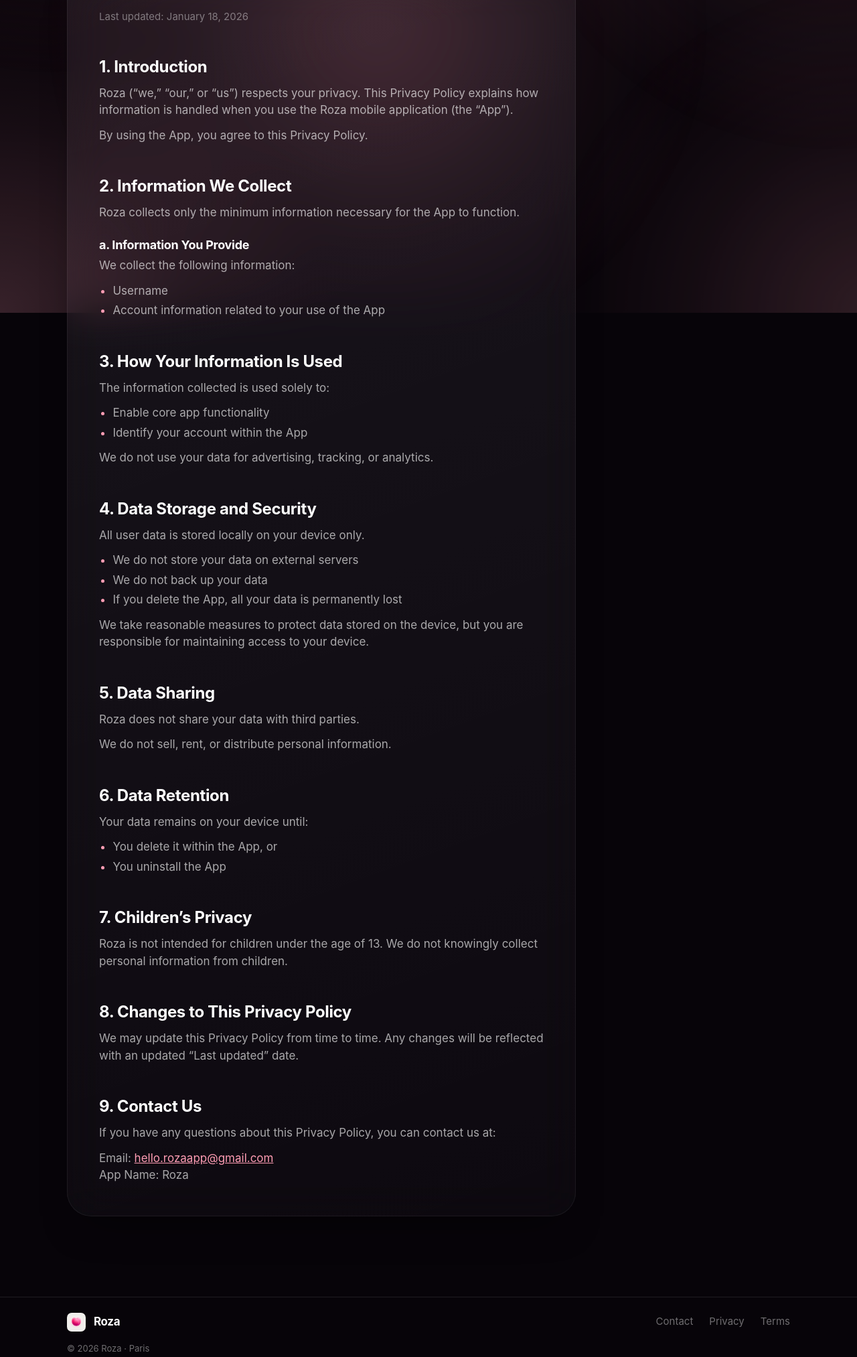
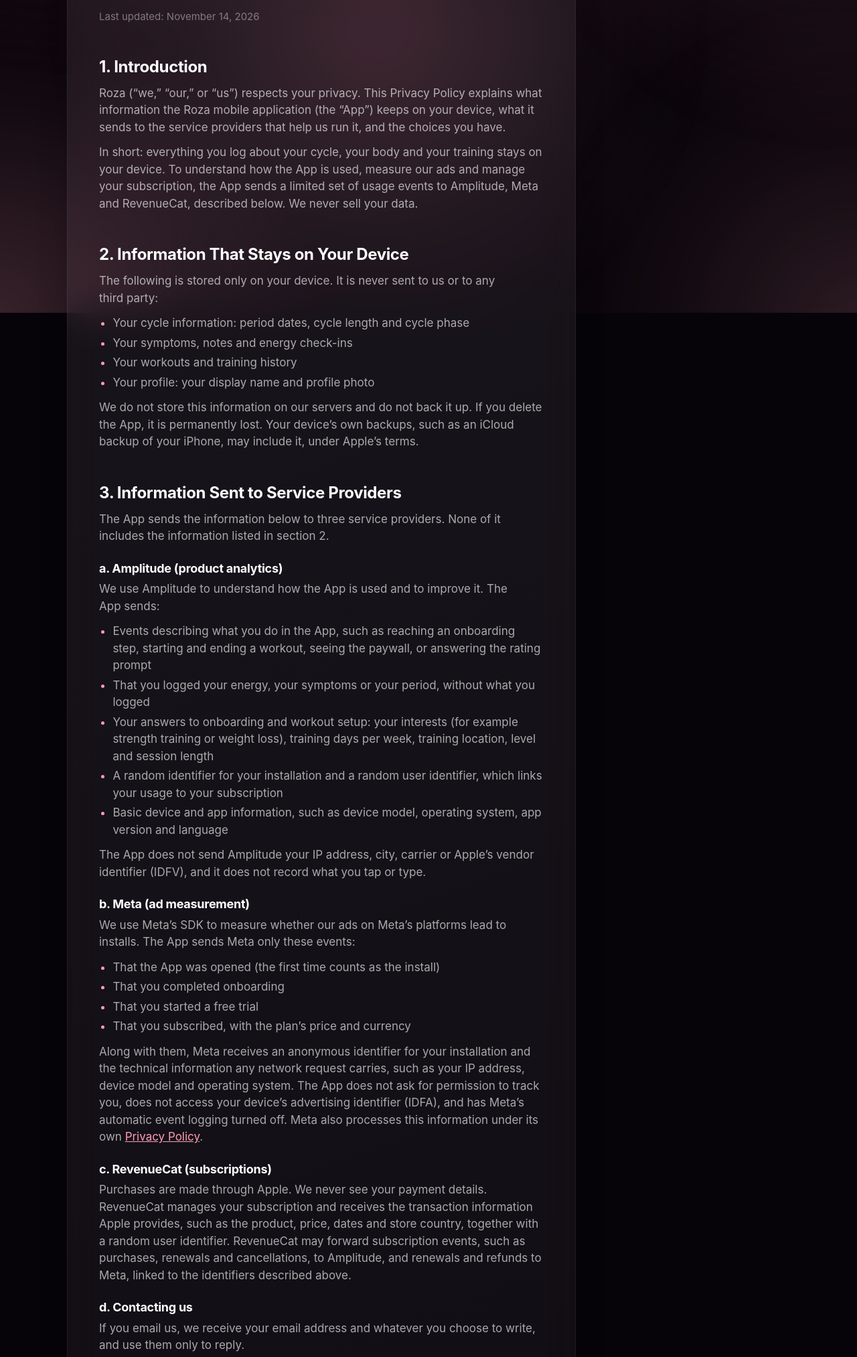
Before and after one commit to theeeebz/roza-website, a plain HTML site: page privacy/index.html in a window 1280 px wide. Shown: the part 333-2359 px from the top of the page at 67% size. Drawn offline with Linux system fonts and the light colour scheme.

Commit message:
Merge pull request #1 from theeeebz/update-privacy-policy-analytics

```diff
--- a/privacy/index.html
+++ b/privacy/index.html
@@ -4,12 +4,12 @@
   <meta charset="utf-8">
   <meta name="viewport" content="width=device-width, initial-scale=1, viewport-fit=cover">
   <title>Privacy Policy — Roza</title>
-  <meta name="description" content="How Roza handles your information: stored on your device only, never sold or shared.">
+  <meta name="description" content="How Roza handles your information: your cycle and health logs stay on your device; limited usage data goes to analytics, ad measurement and subscription providers. Never sold.">
   <link rel="canonical" href="https://rozacyclesync.com/privacy/">
   <meta name="theme-color" content="#070409">
   <meta property="og:site_name" content="Roza">
   <meta property="og:title" content="Privacy Policy — Roza">
-  <meta property="og:description" content="How Roza handles your information: stored on your device only, never sold or shared.">
+  <meta property="og:description" content="How Roza handles your information: your cycle and health logs stay on your device; limited usage data goes to analytics, ad measurement and subscription providers. Never sold.">
   <meta property="og:image" content="https://rozacyclesync.com/assets/app-icon.png">
   <link rel="icon" type="image/png" href="/assets/favicon.png">
   <link rel="apple-touch-icon" href="/assets/apple-touch-icon.png">
@@ -47,56 +47,92 @@
     <section class="page-body">
       <div class="wrap">
         <article class="card prose">
-          <p class="updated">Last updated: January 18, 2026</p>
+          <p class="updated">Last updated: November 14, 2026</p>
 
           <h2>1. Introduction</h2>
-          <p>Roza (“we,” “our,” or “us”) respects your privacy. This Privacy Policy explains how information is handled when you use the Roza mobile application (the “App”).</p>
-          <p>By using the App, you agree to this Privacy Policy.</p>
+          <p>Roza (“we,” “our,” or “us”) respects your privacy. This Privacy Policy explains what information the Roza mobile application (the “App”) keeps on your device, what it sends to the service providers that help us run it, and the choices you have.</p>
+          <p>In short: everything you log about your cycle, your body and your training stays on your device. To understand how the App is used, measure our ads and manage your subscription, the App sends a limited set of usage events to Amplitude, Meta and RevenueCat, described below. We never sell your data.</p>
 
-          <h2>2. Information We Collect</h2>
-          <p>Roza collects only the minimum information necessary for the App to function.</p>
-          <h3>a. Information You Provide</h3>
-          <p>We collect the following information:</p>
+          <h2>2. Information That Stays on Your Device</h2>
+          <p>The following is stored only on your device. It is never sent to us or to any third party:</p>
           <ul>
-            <li>Username</li>
-            <li>Account information related to your use of the App</li>
+            <li>Your cycle information: period dates, cycle length and cycle phase</li>
+            <li>Your symptoms, notes and energy check-ins</li>
+            <li>Your workouts and training history</li>
+            <li>Your profile: your display name and profile photo</li>
+          </ul>
+          <p>We do not store this information on our servers and do not back it up. If you delete the App, it is permanently lost. Your device’s own backups, such as an iCloud backup of your iPhone, may include it, under Apple’s terms.</p>
+
+          <h2>3. Information Sent to Service Providers</h2>
+          <p>The App sends the information below to three service providers. None of it includes the information listed in section 2.</p>
+
+          <h3>a. Amplitude (product analytics)</h3>
+          <p>We use Amplitude to understand how the App is used and to improve it. The App sends:</p>
+          <ul>
+            <li>Events describing what you do in the App, such as reaching an onboarding step, starting and ending a workout, seeing the paywall, or answering the rating prompt</li>
+            <li>That you logged your energy, your symptoms or your period, without what you logged</li>
+            <li>Your answers to onboarding and workout setup: your interests (for example strength training or weight loss), training days per week, training location, level and session length</li>
+            <li>A random identifier for your installation and a random user identifier, which links your usage to your subscription</li>
+            <li>Basic device and app information, such as device model, operating system, app version and language</li>
+          </ul>
+          <p>The App does not send Amplitude your IP address, city, carrier or Apple’s vendor identifier (IDFV), and it does not record what you tap or type.</p>
+
+          <h3>b. Meta (ad measurement)</h3>
+          <p>We use Meta’s SDK to measure whether our ads on Meta’s platforms lead to installs. The App sends Meta only these events:</p>
+          <ul>
+            <li>That the App was opened (the first time counts as the install)</li>
+            <li>That you completed onboarding</li>
+            <li>That you started a free trial</li>
+            <li>That you subscribed, with the plan’s price and currency</li>
+          </ul>
+          <p>Along with them, Meta receives an anonymous identifier for your installation and the technical information any network request carries, such as your IP address, device model and operating system. The App does not ask for permission to track you, does not access your device’s advertising identifier (IDFA), and has Meta’s automatic event logging turned off. Meta also processes this information under its own <a href="https://www.facebook.com/privacy/policy/">Privacy Policy</a>.</p>
+
+          <h3>c. RevenueCat (subscriptions)</h3>
+          <p>Purchases are made through Apple. We never see your payment details. RevenueCat manages your subscription and receives the transaction information Apple provides, such as the product, price, dates and store country, together with a random user identifier. RevenueCat may forward subscription events, such as purchases, renewals and cancellations, to Amplitude, and renewals and refunds to Meta, linked to the identifiers described above.</p>
+
+          <h3>d. Contacting us</h3>
+          <p>If you email us, we receive your email address and whatever you choose to write, and use them only to reply.</p>
+
+          <h2>4. How We Use Your Information</h2>
+          <ul>
+            <li>To provide the App’s features, which run on your device</li>
+            <li>To understand how the App is used and improve it (Amplitude)</li>
+            <li>To measure the performance of our advertising (Meta)</li>
+            <li>To provide and manage your subscription (RevenueCat and Apple)</li>
+            <li>To answer your messages</li>
+          </ul>
+          <p>We do not use your information for targeted advertising, and we do not sell, rent or trade your personal information.</p>
+
+          <h2>5. Legal Basis</h2>
+          <p>If you are in the European Economic Area, the United Kingdom or Switzerland, we process your information on the following bases:</p>
+          <ul>
+            <li>Performance of our contract with you, to provide the App and your subscription</li>
+            <li>Our legitimate interests in understanding and improving the App and measuring our advertising. You can object at any time (see section 8)</li>
           </ul>
 
-          <h2>3. How Your Information Is Used</h2>
-          <p>The information collected is used solely to:</p>
+          <h2>6. International Transfers</h2>
+          <p>Amplitude, Meta and RevenueCat process information in the United States. Where required, these transfers rely on appropriate safeguards, such as the European Commission’s Standard Contractual Clauses or the EU-U.S. Data Privacy Framework.</p>
+
+          <h2>7. Data Retention</h2>
           <ul>
-            <li>Enable core app functionality</li>
-            <li>Identify your account within the App</li>
-          </ul>
-          <p>We do not use your data for advertising, tracking, or analytics.</p>
-
-          <h2>4. Data Storage and Security</h2>
-          <p>All user data is stored locally on your device only.</p>
-          <ul>
-            <li>We do not store your data on external servers</li>
-            <li>We do not back up your data</li>
-            <li>If you delete the App, all your data is permanently lost</li>
-          </ul>
-          <p>We take reasonable measures to protect data stored on the device, but you are responsible for maintaining access to your device.</p>
-
-          <h2>5. Data Sharing</h2>
-          <p>Roza does not share your data with third parties.</p>
-          <p>We do not sell, rent, or distribute personal information.</p>
-
-          <h2>6. Data Retention</h2>
-          <p>Your data remains on your device until:</p>
-          <ul>
-            <li>You delete it within the App, or</li>
-            <li>You uninstall the App</li>
+            <li>Information on your device remains until you delete it in the App or uninstall the App.</li>
+            <li>Analytics data in Amplitude is kept for as long as it is useful to improve the App, and is deleted on request.</li>
+            <li>Subscription records in RevenueCat are kept as long as needed to manage your subscription and meet legal obligations.</li>
+            <li>Meta keeps the information it receives under its own retention policies.</li>
           </ul>
 
-          <h2>7. Children’s Privacy</h2>
+          <h2>8. Your Rights and Choices</h2>
+          <p>Depending on where you live, you may have the right to access, correct, delete or receive a copy of your personal information, to restrict or object to its processing, and to withdraw any consent you have given. To exercise these rights, email us at <a href="mailto:hello.rozaapp@gmail.com">hello.rozaapp@gmail.com</a>. Because the App has no accounts, we may ask for information to help us find the data linked to your installation.</p>
+          <p>Information stored on your device is under your control: you can delete it in the App or by uninstalling the App.</p>
+          <p>If you are in the European Economic Area, you may also lodge a complaint with your data protection authority. In France, this is the CNIL (<a href="https://www.cnil.fr">cnil.fr</a>).</p>
+
+          <h2>9. Children’s Privacy</h2>
           <p>Roza is not intended for children under the age of 13. We do not knowingly collect personal information from children.</p>
 
-          <h2>8. Changes to This Privacy Policy</h2>
+          <h2>10. Changes to This Privacy Policy</h2>
           <p>We may update this Privacy Policy from time to time. Any changes will be reflected with an updated “Last updated” date.</p>
 
-          <h2>9. Contact Us</h2>
+          <h2>11. Contact Us</h2>
           <p>If you have any questions about this Privacy Policy, you can contact us at:</p>
           <p>Email: <a href="mailto:hello.rozaapp@gmail.com">hello.rozaapp@gmail.com</a><br>App Name: Roza</p>
         </article>
```
Also changed, not shown: 1 other file.
